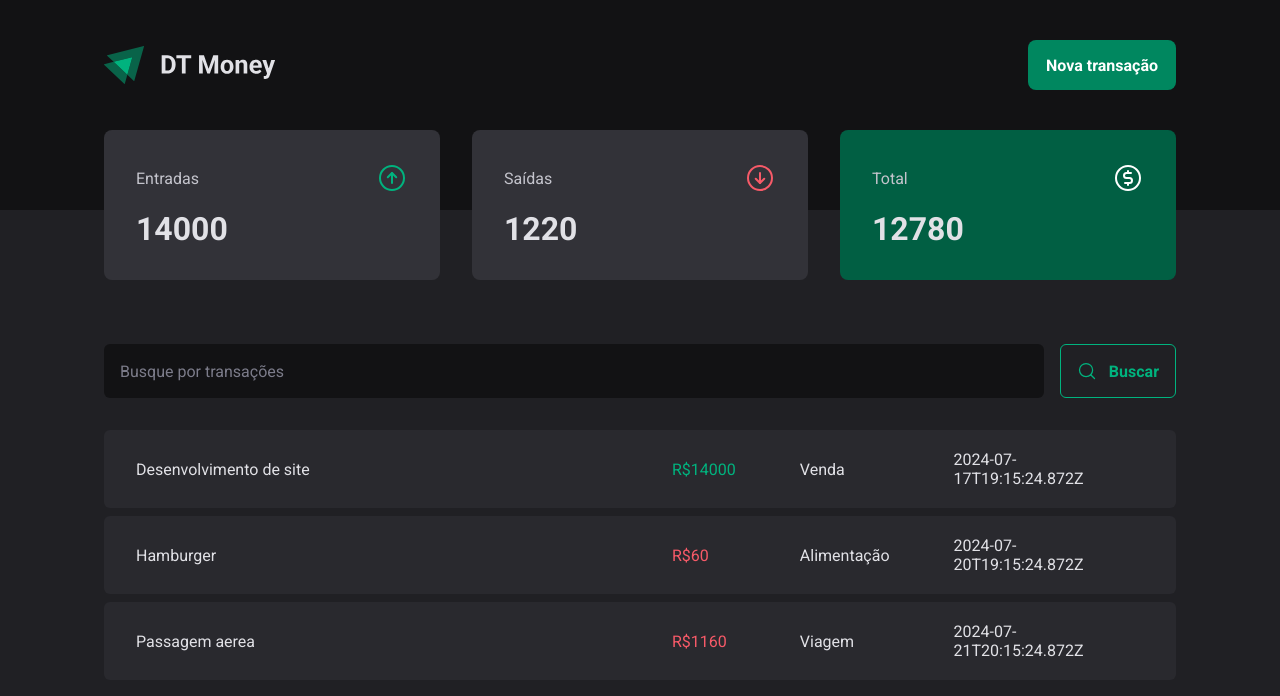
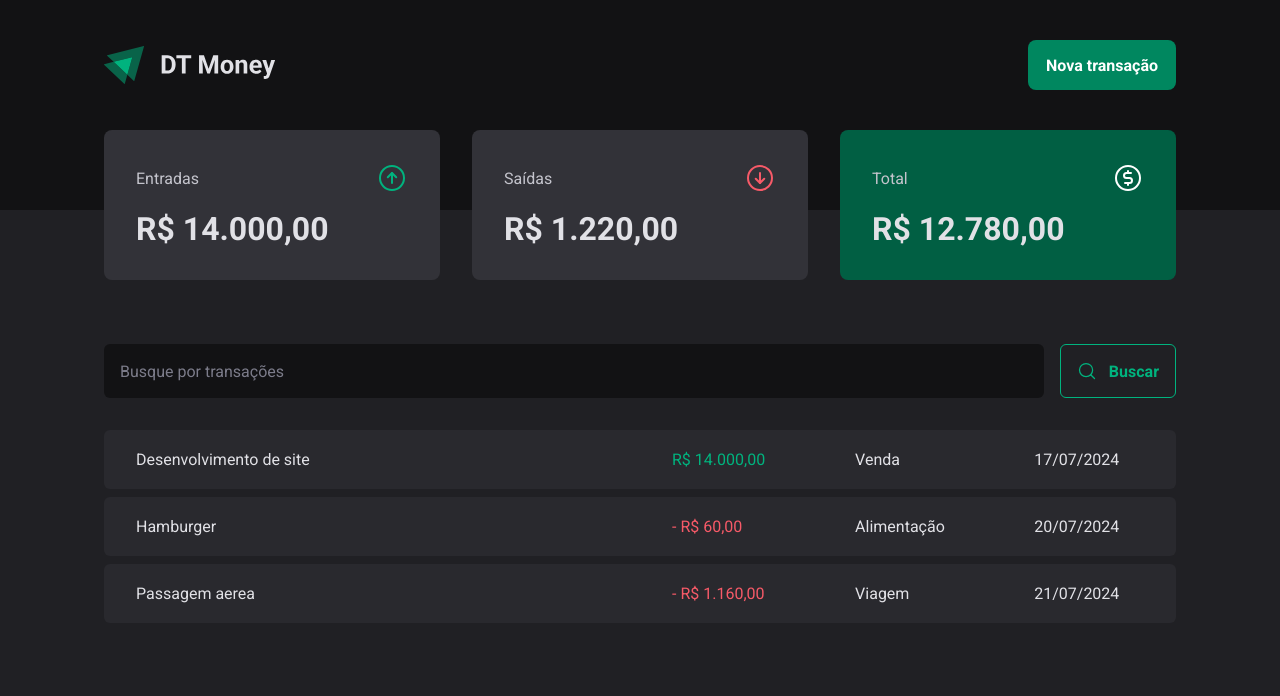
Before and after one commit to artprange/mba-expense-tracker, a React (Vite) app: page / in a window 1280 px wide. Shown: the top 696 px of the page. Built offline with nearby package versions, Linux system fonts and the light colour scheme; data requests are answered from the project's data file.

Commit message:
properly formatting date and currency

```diff
--- a/src/components/Summary/index.tsx
+++ b/src/components/Summary/index.tsx
@@ -6,6 +6,7 @@
 import { SummaryContainer, SymmaryCard } from './styles'
 import { useContext } from 'react'
 import { TransactionsContext } from '../../contexts/TransactionsContext'
+import { priceFormatter } from '../../utils/formatter'
 
 export function Summary() {
   const { transactions } = useContext(TransactionsContext)
@@ -35,7 +36,7 @@
           <span>Entradas</span>
           <ArrowCircleUp size={32} color="#00b37e" />
         </header>
-        <strong>{summary.income}</strong>
+        <strong>{priceFormatter.format(summary.income)}</strong>
       </SymmaryCard>
 
       <SymmaryCard>
@@ -43,7 +44,7 @@
           <span>Saídas</span>
           <ArrowCircleDown size={32} color="#f75a68" />
         </header>
-        <strong>{summary.expense}</strong>
+        <strong> {priceFormatter.format(summary.expense)}</strong>
       </SymmaryCard>
 
       <SymmaryCard variant="green">
@@ -51,7 +52,7 @@
           <span>Total</span>
           <CurrencyCircleDollar size={32} color="#FFFFFF" />
         </header>
-        <strong>{summary.total}</strong>
+        <strong> {priceFormatter.format(summary.total)}</strong>
       </SymmaryCard>
     </SummaryContainer>
   )
--- a/src/pages/Transactions/index.tsx
+++ b/src/pages/Transactions/index.tsx
@@ -8,6 +8,7 @@
   TransactionTable,
 } from './styles'
 import { TransactionsContext } from '../../contexts/TransactionsContext'
+import { dateFormatter, priceFormatter } from '../../utils/formatter'
 
 export function Transactions() {
   const { transactions } = useContext(TransactionsContext)
@@ -28,11 +29,14 @@
                   <td width="50%">{transaction.description}</td>
                   <td>
                     <PriceHighlight variant={transaction.type}>
-                      R${transaction.price}
+                      {transaction.type === 'expense' && '- '}
+                      {priceFormatter.format(transaction.price)}
                     </PriceHighlight>
                   </td>
-                  <td>{transaction.category}</td>
-                  <td>{transaction.createdAt}</td>
+                  <td> {transaction.category}</td>
+                  <td>
+                    {dateFormatter.format(new Date(transaction.createdAt))}
+                  </td>
                 </tr>
               )
             })}
--- /dev/null
+++ b/src/utils/formatter.ts
@@ -0,0 +1,6 @@
+export const dateFormatter = new Intl.DateTimeFormat('pt-br')
+
+export const priceFormatter = new Intl.NumberFormat('pt-br', {
+  style: 'currency',
+  currency: 'BRL',
+})
```
